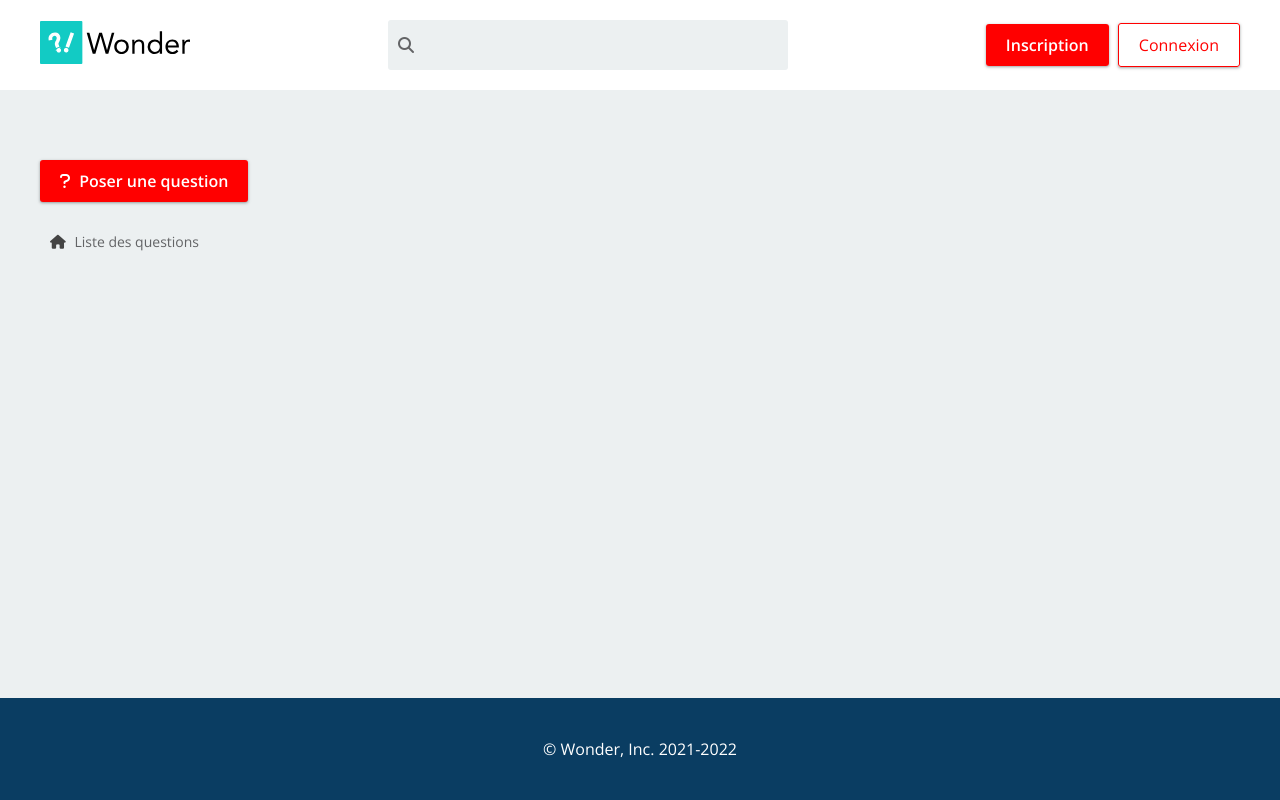
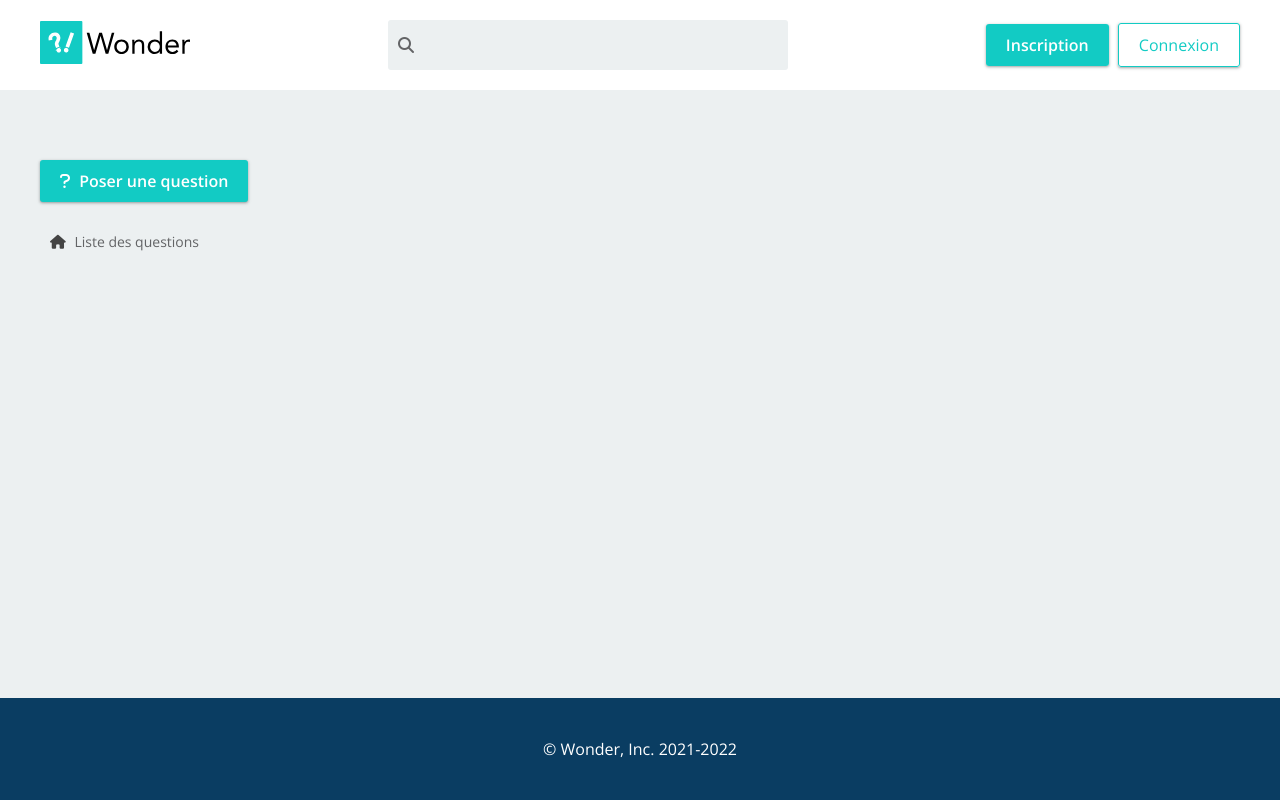
Before and after one commit to Enemles/Wonder, a Symfony app: template templates/home/index.html.twig in a window 1280 px wide. Run offline with Twig, Linux system fonts and the light colour scheme; the template is opened without the code that fills it, so the values that code supplies are empty; style sheets or scripts are compiled from the project's sources; some libraries are stand-ins or nearby versions.

Commit message:
red to blue

```diff
--- a/assets/styles/_variables.scss
+++ b/assets/styles/_variables.scss
@@ -1,5 +1,5 @@
 :root {
-    --primary: red;
+    --primary: #12cbc4;
     --primary-light: #e7f9f9;
     --accent: #0652dd;
     --warning: #ea2027;
```
